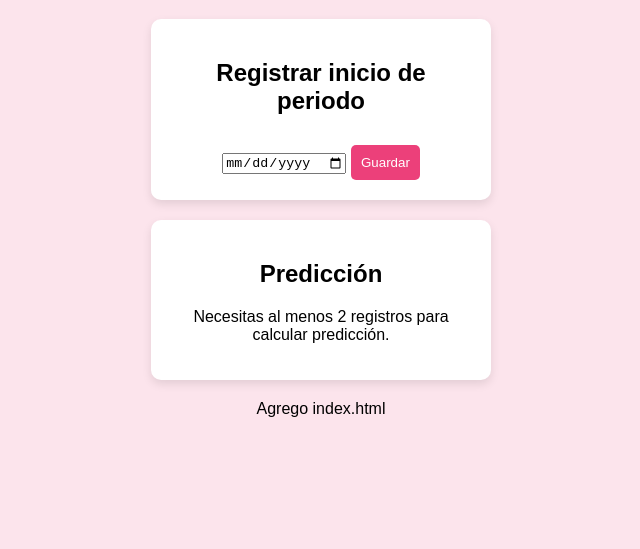
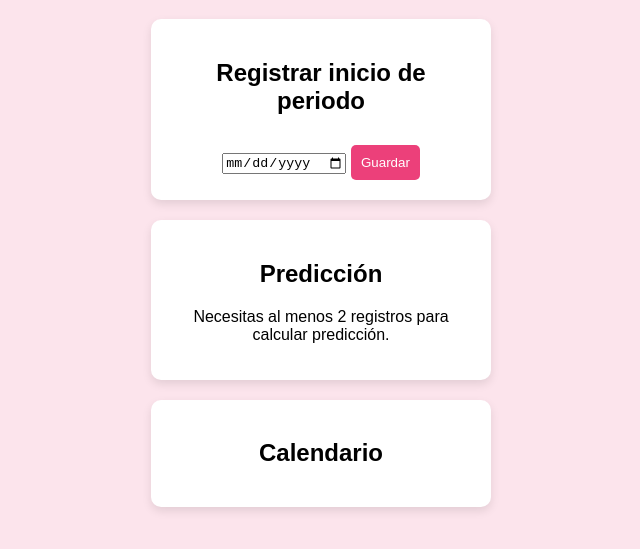
Before and after one commit to ismaelcoronel24-debug/calendario-menstrual, a plain HTML site: page index.html in a window 1280 px wide. Shown: the part 61-610 px from the top of the page, without its empty margins (319-959 px from the left). Drawn offline with Linux system fonts and the light colour scheme.

Commit message:
Update index.html

```diff
--- a/index.html
+++ b/index.html
@@ -2,7 +2,7 @@
 <html lang="es">
 <head>
     <meta charset="UTF-8">
-    <title>Mi Calendario Inteligente</title>
+    <title>Calendario Menstrual Inteligente</title>
     <link rel="stylesheet" href="style.css">
 </head>
 <body>
@@ -20,7 +20,11 @@
         <p id="resultado"></p>
     </div>
 
+    <div class="card">
+        <h2>Calendario</h2>
+        <div id="calendario"></div>
+    </div>
+
     <script src="app.js"></script>
 </body>
 </html>
-Agrego index.html
```
